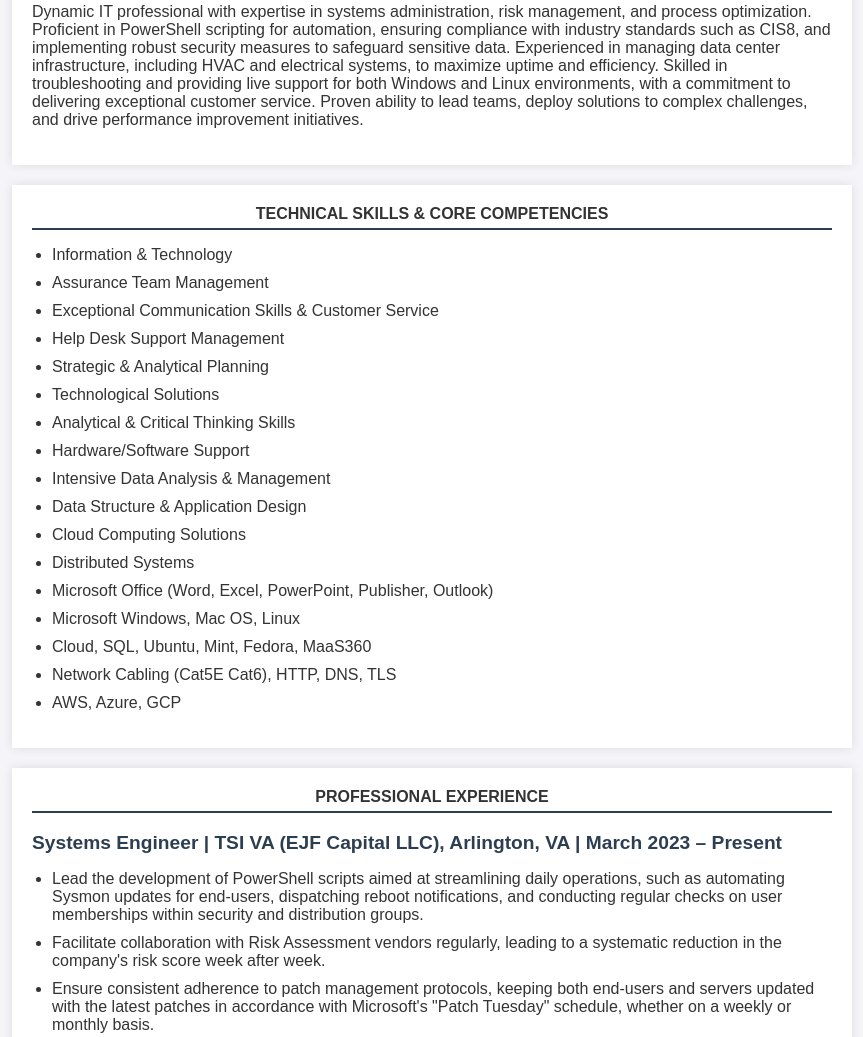
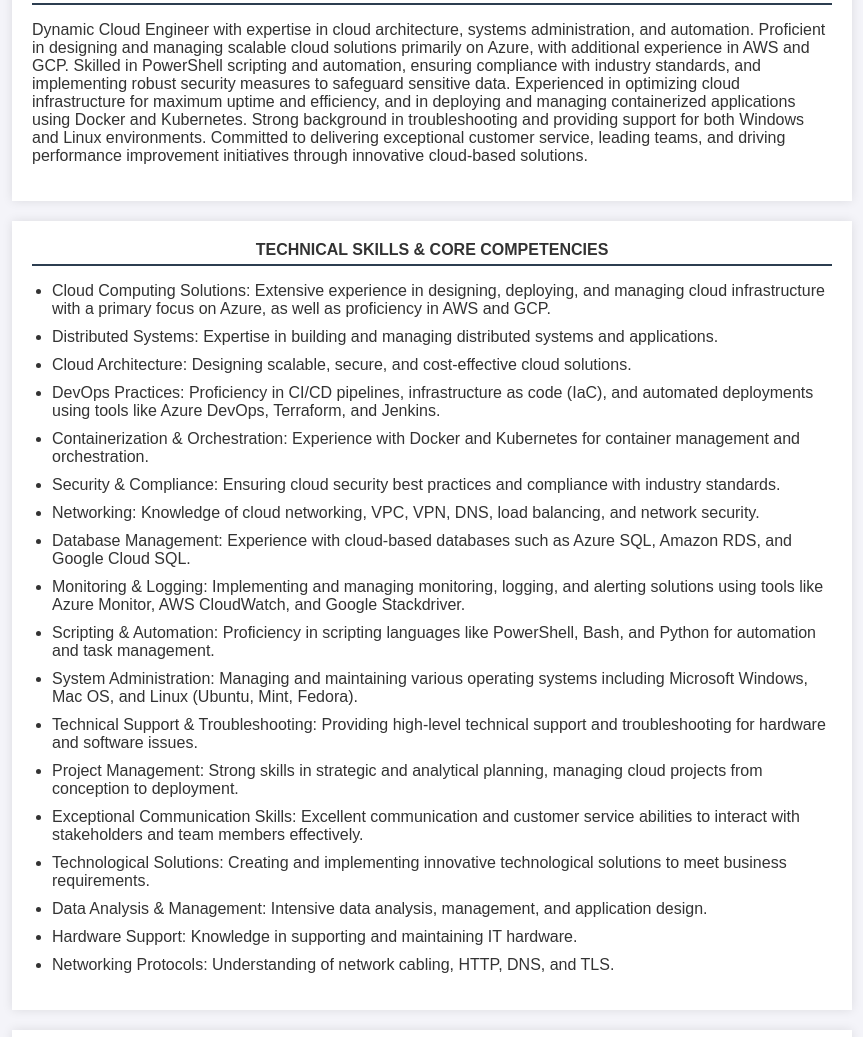
Before and after one commit to NeverRetail/Resume_azure, a plain HTML site: page index.html in a window 1280 px wide. Shown: the part 195-1232 px from the top of the page, without its empty margins (208-1071 px from the left). Drawn offline with Linux system fonts and the light colour scheme.

Commit message:
Updated Icons and Links for social. Updated Summary updated TS&CC

```diff
--- a/index.html
+++ b/index.html
@@ -1,26 +1,70 @@
 <!DOCTYPE html>
 <html lang="en">
+
 <head>
     <meta charset="UTF-8">
     <meta name="viewport" content="width=device-width, initial-scale=1.0">
     <title>Resume - Wade Chewning</title>
     <link rel="stylesheet" href="main.css">
+    <script src="https://kit.fontawesome.com/a033fd16bd.js" crossorigin="anonymous"></script>
+
+
 </head>
+
 <body>
     <header>
         <h1>Wade Chewning</h1>
         <p>Washington, DC, 20036 | (540) 903-3108 | chewningwade@gmail.com</p>
+
+        <a href="https://https://github.com/NeverRetail" i class="fa-brands fa-github fa-2xl"
+            style="color: white;"></i></a>
+        <a href="https://www.linkedin.com/in/wade-chewning-8b8a0b88/" i class="fa-brands fa-linkedin fa-2xl"
+            style="color: white;"></i></a>
+        <a href="" i class="fa-solid fa-blog fa-2xl" style="color: white;"></i></a>
+        <!-- <a href="www.github.com" i class="fa-brands fa-youtube fa-2xl" style="color: white;"></i></a> -->
     </header>
 
     <section>
         <div class="section-title">Summary</div>
-        <p>Dynamic IT professional with expertise in systems administration, risk management, and process optimization. Proficient in PowerShell scripting for automation, ensuring compliance with industry standards such as CIS8, and implementing robust security measures to safeguard sensitive data. Experienced in managing data center infrastructure, including HVAC and electrical systems, to maximize uptime and efficiency. Skilled in troubleshooting and providing live support for both Windows and Linux environments, with a commitment to delivering exceptional customer service. Proven ability to lead teams, deploy solutions to complex challenges, and drive performance improvement initiatives.</p>
+        <p><p>Dynamic Cloud Engineer with expertise in cloud architecture, systems administration, and automation. Proficient in designing and managing scalable cloud solutions primarily on Azure, with additional experience in AWS and GCP. Skilled in PowerShell scripting and automation, ensuring compliance with industry standards, and implementing robust security measures to safeguard sensitive data. Experienced in optimizing cloud infrastructure for maximum uptime and efficiency, and in deploying and managing containerized applications using Docker and Kubernetes. Strong background in troubleshooting and providing support for both Windows and Linux environments. Committed to delivering exceptional customer service, leading teams, and driving performance improvement initiatives through innovative cloud-based solutions.</p>
+    </p>
     </section>
 
     <section>
         <div class="section-title">Technical Skills & Core Competencies</div>
         <ul>
-            <li>Information & Technology</li>
+            <li>Cloud Computing Solutions: Extensive experience in designing, deploying, and managing cloud
+                infrastructure with a primary focus on Azure, as well as proficiency in AWS and GCP.</li>
+            <li>Distributed Systems: Expertise in building and managing distributed systems and applications.</li>
+            <li>Cloud Architecture: Designing scalable, secure, and cost-effective cloud solutions.</li>
+            <li>DevOps Practices: Proficiency in CI/CD pipelines, infrastructure as code (IaC), and automated
+                deployments using tools like Azure DevOps, Terraform, and Jenkins.</li>
+            <li>Containerization & Orchestration: Experience with Docker and Kubernetes for container management and
+                orchestration.</li>
+            <li>Security & Compliance: Ensuring cloud security best practices and compliance with industry standards.
+            </li>
+            <li>Networking: Knowledge of cloud networking, VPC, VPN, DNS, load balancing, and network security.</li>
+            <li>Database Management: Experience with cloud-based databases such as Azure SQL, Amazon RDS, and Google
+                Cloud SQL.</li>
+            <li>Monitoring & Logging: Implementing and managing monitoring, logging, and alerting solutions using tools
+                like Azure Monitor, AWS CloudWatch, and Google Stackdriver.</li>
+            <li>Scripting & Automation: Proficiency in scripting languages like PowerShell, Bash, and Python for
+                automation and task management.</li>
+            <li>System Administration: Managing and maintaining various operating systems including Microsoft Windows,
+                Mac OS, and Linux (Ubuntu, Mint, Fedora).</li>
+            <li>Technical Support & Troubleshooting: Providing high-level technical support and troubleshooting for
+                hardware and software issues.</li>
+            <li>Project Management: Strong skills in strategic and analytical planning, managing cloud projects from
+                conception to deployment.</li>
+            <li>Exceptional Communication Skills: Excellent communication and customer service abilities to interact
+                with stakeholders and team members effectively.</li>
+            <li>Technological Solutions: Creating and implementing innovative technological solutions to meet business
+                requirements.</li>
+            <li>Data Analysis & Management: Intensive data analysis, management, and application design.</li>
+            <li>Hardware Support: Knowledge in supporting and maintaining IT hardware.</li>
+            <li>Networking Protocols: Understanding of network cabling, HTTP, DNS, and TLS.</li>
+
+            <!--- <li>Information & Technology</li>
             <li>Assurance Team Management</li>
             <li>Exceptional Communication Skills & Customer Service</li>
             <li>Help Desk Support Management</li>
@@ -36,7 +80,7 @@
             <li>Microsoft Windows, Mac OS, Linux</li>
             <li>Cloud, SQL, Ubuntu, Mint, Fedora, MaaS360</li>
             <li>Network Cabling (Cat5E Cat6), HTTP, DNS, TLS</li>
-            <li>AWS, Azure, GCP</li>
+            <li>AWS, Azure, GCP</li> --->
 
         </ul>
     </section>
@@ -46,44 +90,76 @@
 
         <h3>Systems Engineer | TSI VA (EJF Capital LLC), Arlington, VA | March 2023 – Present</h3>
         <ul>
-            <li>Lead the development of PowerShell scripts aimed at streamlining daily operations, such as automating Sysmon updates for end-users, dispatching reboot notifications, and conducting regular checks on user memberships within security and distribution groups.</li>
-            <li>Facilitate collaboration with Risk Assessment vendors regularly, leading to a systematic reduction in the company's risk score week after week.</li>
-            <li>Ensure consistent adherence to patch management protocols, keeping both end-users and servers updated with the latest patches in accordance with Microsoft's "Patch Tuesday" schedule, whether on a weekly or monthly basis.</li>
-            <li>Take measures to manage the company's CIS8 compliance, ensuring regulatory adherence through necessary adjustments and modifications.</li>
-            <li>Design and implement comprehensive email rules and policies within the admin exchange center and Mimecast, effectively safeguarding sensitive internal data against external breaches and notably decreasing the volume of spam received by users.</li>
+            <li>Lead the development of PowerShell scripts aimed at streamlining daily operations, such as automating
+                Sysmon updates for end-users, dispatching reboot notifications, and conducting regular checks on user
+                memberships within security and distribution groups.</li>
+            <li>Facilitate collaboration with Risk Assessment vendors regularly, leading to a systematic reduction in
+                the company's risk score week after week.</li>
+            <li>Ensure consistent adherence to patch management protocols, keeping both end-users and servers updated
+                with the latest patches in accordance with Microsoft's "Patch Tuesday" schedule, whether on a weekly or
+                monthly basis.</li>
+            <li>Take measures to manage the company's CIS8 compliance, ensuring regulatory adherence through necessary
+                adjustments and modifications.</li>
+            <li>Design and implement comprehensive email rules and policies within the admin exchange center and
+                Mimecast, effectively safeguarding sensitive internal data against external breaches and notably
+                decreasing the volume of spam received by users.</li>
         </ul>
 
-        <h3>Facility Operations Center Support Engineer II | AMAZON WEB SERVICES (AWS), Sterling, VA | June 2018 – April 2022</h3>
+        <h3>Facility Operations Center Support Engineer II | AMAZON WEB SERVICES (AWS), Sterling, VA | June 2018 – April
+            2022</h3>
         <ul>
-            <li>Monitored the global data center and Amazon facilities infrastructure platform, ensuring the smooth operation of various computer equipment.</li>
-            <li>Maximized online system availability, automated processes, and managed tasks efficiently in a 24/7 environment.</li>
-            <li>Managed HVAC, electrical/energy, airflow, and fire/safety systems to uphold equipment efficiencies and reliability.</li>
-            <li>Completed all necessary reports, logs, and records to accurately document equipment and systems, promptly reporting equipment failures.</li>
-            <li>Assisted in developing external and internal communications and coordinated emergency recovery efforts, escalating matters requiring advanced solutions or guidance in virtualization.</li>
-            <li>Conducted highly complex and technical special assignments, devising alternative strategies to accomplish specific objectives.</li>
+            <li>Monitored the global data center and Amazon facilities infrastructure platform, ensuring the smooth
+                operation of various computer equipment.</li>
+            <li>Maximized online system availability, automated processes, and managed tasks efficiently in a 24/7
+                environment.</li>
+            <li>Managed HVAC, electrical/energy, airflow, and fire/safety systems to uphold equipment efficiencies and
+                reliability.</li>
+            <li>Completed all necessary reports, logs, and records to accurately document equipment and systems,
+                promptly reporting equipment failures.</li>
+            <li>Assisted in developing external and internal communications and coordinated emergency recovery efforts,
+                escalating matters requiring advanced solutions or guidance in virtualization.</li>
+            <li>Conducted highly complex and technical special assignments, devising alternative strategies to
+                accomplish specific objectives.</li>
         </ul>
 
         <h3>Data Center Technician | AMAZON WEB SERVICES (AWS), Sterling, VA | December 2017 – June 2018</h3>
         <ul>
-            <li>Performed preventative maintenance on equipment and data network devices within Amazon S3, managing tight spaces, cables, and security enhancements, participating in building projects, and utility checks for optimal functionality.</li>
-            <li>Monitored the operation of all network processes, collaborating directly with the engineering department to resolve complex problems and distributed computing tasks as needed, while implementing operational excellence and driving process improvement initiatives.</li>
-            <li>Demonstrated proficient troubleshooting skills and extensive working knowledge of Linux and Windows Operating Systems in x86 or x64 systems, including remotely accessing cloud servers to diagnose and resolve critical or escalated technical issues affecting equipment.</li>
-            <li>Provided real-time support to clients and colleagues, promptly troubleshooting problems as they arose, and imparting knowledge to other data center personnel on effectively troubleshooting hardware, software, and automation scripts to ensure the smooth execution of routine tasks.</li>
+            <li>Performed preventative maintenance on equipment and data network devices within Amazon S3, managing
+                tight spaces, cables, and security enhancements, participating in building projects, and utility checks
+                for optimal functionality.</li>
+            <li>Monitored the operation of all network processes, collaborating directly with the engineering department
+                to resolve complex problems and distributed computing tasks as needed, while implementing operational
+                excellence and driving process improvement initiatives.</li>
+            <li>Demonstrated proficient troubleshooting skills and extensive working knowledge of Linux and Windows
+                Operating Systems in x86 or x64 systems, including remotely accessing cloud servers to diagnose and
+                resolve critical or escalated technical issues affecting equipment.</li>
+            <li>Provided real-time support to clients and colleagues, promptly troubleshooting problems as they arose,
+                and imparting knowledge to other data center personnel on effectively troubleshooting hardware,
+                software, and automation scripts to ensure the smooth execution of routine tasks.</li>
         </ul>
 
         <h3>Hardware Build Technician | GREYSTONE IT, Warrenton, VA | September 2016 – December 2017</h3>
         <ul>
-            <li>Managed operational activities to ensure efficient customer support, promptly resolving issues and providing immediate solutions.</li>
-            <li>Evaluated technology against established standards and recommended solutions to guarantee compatibility with client machines.</li>
-            <li>Implemented the ServiceNow ticketing system to address client inquiries effectively, collaborating directly with engineers to test and troubleshoot System Center Configuration Manager (SSCM).</li>
-            <li>Utilized MaaS360 Mobile Device Management to configure client iPad and LG tablets for optimal performance.</li>
+            <li>Managed operational activities to ensure efficient customer support, promptly resolving issues and
+                providing immediate solutions.</li>
+            <li>Evaluated technology against established standards and recommended solutions to guarantee compatibility
+                with client machines.</li>
+            <li>Implemented the ServiceNow ticketing system to address client inquiries effectively, collaborating
+                directly with engineers to test and troubleshoot System Center Configuration Manager (SSCM).</li>
+            <li>Utilized MaaS360 Mobile Device Management to configure client iPad and LG tablets for optimal
+                performance.</li>
             <li>Oversaw the deployment of Linux or Microsoft computers at various Greystone locations as required.</li>
         </ul>
 
-        <h3>General Store Manager/Lead Computer Technician | ROCKIT REPAIRS, Fredericksburg, VA | August 2013 – September 2016</h3>
+        <h3>General Store Manager/Lead Computer Technician | ROCKIT REPAIRS, Fredericksburg, VA | August 2013 –
+            September 2016</h3>
         <ul>
-            <li>Led business operations, managing workforce dynamics, devising solutions for intricate corporate issues, leveraging data analysis and process enhancement to drive performance advancements, and establishing policies to achieve objectives.</li>
-            <li>Demonstrated proficiency in administering collaborative customer care services, meticulously addressing technical issues such as antivirus or malware program installations, hard drive reformatting, operating system installations or reinstalls, hardware replacements, and networking operations.</li>
+            <li>Led business operations, managing workforce dynamics, devising solutions for intricate corporate issues,
+                leveraging data analysis and process enhancement to drive performance advancements, and establishing
+                policies to achieve objectives.</li>
+            <li>Demonstrated proficiency in administering collaborative customer care services, meticulously addressing
+                technical issues such as antivirus or malware program installations, hard drive reformatting, operating
+                system installations or reinstalls, hardware replacements, and networking operations.</li>
         </ul>
     </section>
 
@@ -101,4 +177,5 @@
         </ul>
     </section>
 </body>
+
 </html>
--- a/main.css
+++ b/main.css
@@ -56,6 +56,9 @@ h3 {
     margin-bottom: 10px;
     font-size: 1.2em;
 }
+.fa-brands fa-github{
+    color: black;
+}
 
 @media (max-width: 768px) {
     body {
```
